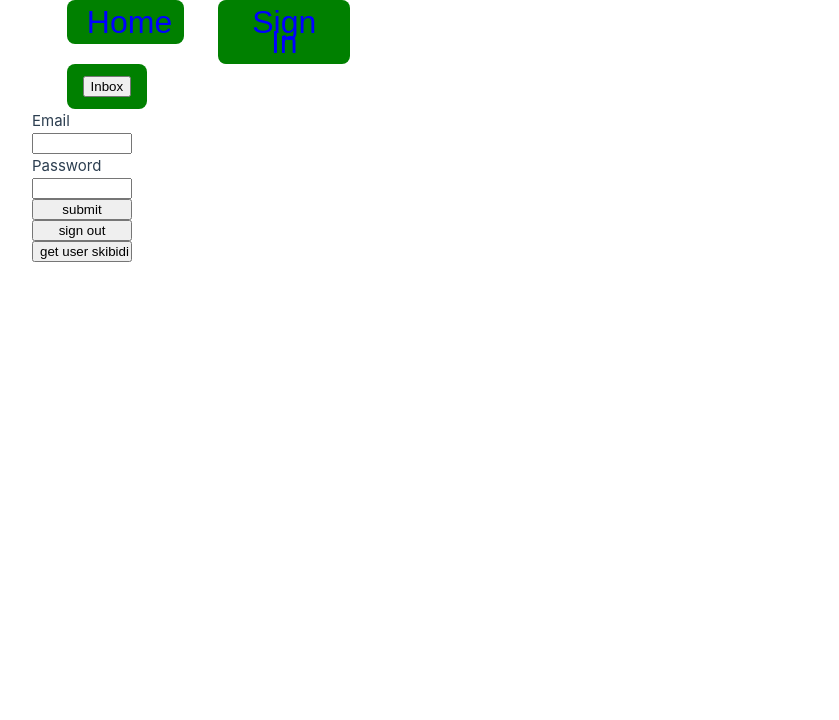
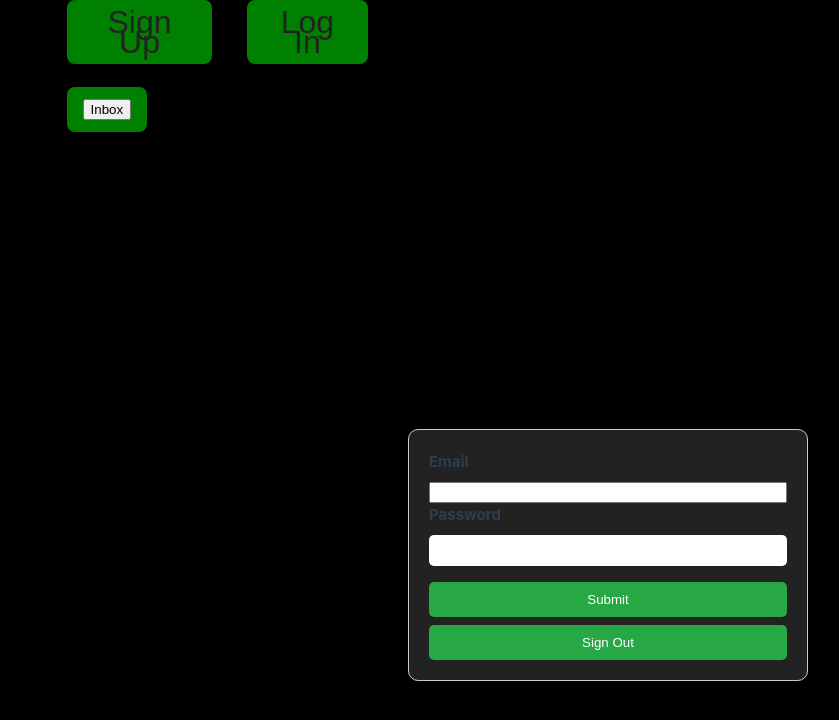
Before and after one commit to staten-island-tech/vue-supabase-project-mark-and-oleg, a Vue app in the folder my-app/: page /signin in a window 1280 px wide. Shown: the top 720 px of the page, without its empty margins (32-871 px from the left). Built offline with nearby package versions, Linux system fonts and the light colour scheme.

Commit message:
fghjfghj

```diff
--- a/my-app/src/App.vue
+++ b/my-app/src/App.vue
@@ -32,9 +32,9 @@ onMounted(()=>{
       <h2>Hello, {{ rizzler.data.user.user_metadata.alias }}</h2>
   </div>
   <div v-if="!sigma">
-    <button class="button-38"><RouterLink to="/">Home</RouterLink></button>
+    <button class="button-38"><RouterLink to="/">Sign Up</RouterLink></button>
 
-    <button class="button-38"><RouterLink to="/signin">Sign In</RouterLink></button>
+    <button class="button-38"><RouterLink to="/signin">Log In</RouterLink></button>
   </div>
   <div class="wrapper" v-if="sigma">
     <button class="button-38"><RouterLink to="/">Home</RouterLink></button>
@@ -56,8 +56,6 @@ onMounted(()=>{
 </template>
 
 <style scoped>
-
-
 .wrapper {
   display: flex;
   flex-wrap: wrap;
--- a/my-app/src/assets/main.css
+++ b/my-app/src/assets/main.css
@@ -6,7 +6,7 @@ a,
   text-decoration: none;
   margin-right: 5%;
   margin-left: 5%;
-  color: blue;
+  color: #222222;
 
   transition: 0.4s;
   font-size: 2rem;
@@ -14,7 +14,7 @@ a,
 }
 body{
     margin: 0 5% 0 5%;
-    background-color: white;
+    background-color: black;
 }
 
 .button-38 {
@@ -31,6 +31,8 @@ body{
   text-align: center;
   text-decoration: none #D1D5DB solid;
   text-decoration-thickness: auto;
+  margin-bottom: 2%;
+
 
   cursor: pointer;
   user-select: none;
--- a/my-app/src/stores/boxes.ts
+++ b/my-app/src/stores/boxes.ts
@@ -3,7 +3,7 @@ import { ref } from 'vue'
 
 export const boxesList = ref([
     {
-        item: 'Common crate',
+        item: 'Common Crate',
         rarity: 'common',
         value: 1,
         possibleLoot: [
@@ -60,7 +60,7 @@ export const boxesList = ref([
         itemType: 'crate'
     },
     {
-        item: 'Uncommon crate',
+        item: 'Uncommon Crate',
         rarity: 'uncommon',
         value: 2,
         possibleLoot: [
@@ -138,7 +138,7 @@ export const boxesList = ref([
         itemType: 'crate'
     },
     {
-        item: 'Rare crate',
+        item: 'Rare Crate',
         rarity: 'rare',
         value: 3,
         possibleLoot: [
@@ -195,7 +195,7 @@ export const boxesList = ref([
         itemType: 'crate'
     },
     {
-        item: 'Epic crate',
+        item: 'Epic Crate',
         rarity: 'epic',
         value: 4,
         possibleLoot: [
@@ -252,7 +252,7 @@ export const boxesList = ref([
         itemType: 'crate'
     },
     {
-        item: 'legendary crate',
+        item: 'Legendary Crate',
         rarity: 'legendary',
         value: 5,
         possibleLoot: [
@@ -302,7 +302,7 @@ export const boxesList = ref([
         itemType: 'crate'
     },
     {
-        item: 'exotic crate',
+        item: 'Exotic Crate',
         rarity: 'exotic',
         value: 6,
         possibleLoot: [
--- a/my-app/src/views/Marketplace.vue
+++ b/my-app/src/views/Marketplace.vue
@@ -69,19 +69,13 @@ onMounted(() => {
   rizz();
 });
 
-
-
-
 async function buyBox(box: Box) {
   const userData = await supabase.auth.getUser();
   const { data: oldSigmaData } = await supabase.from('userdata').select().eq('uuid', userData.data.user.id);
   let inventory = oldSigmaData[0].inventory;
   inventory.push(box);
   await supabase.from('userdata').update({ inventory }).eq('uuid', userData.data.user.id);
-
 }
-
-
 
 </script>
 
@@ -111,7 +105,7 @@ async function buyBox(box: Box) {
   height: 550px;
   padding: 10px;
   margin: 10px;
-  background-color: black;
+  background-color: #141414;
   border: 1px solid #ccc;
   border-radius: 5px;
   justify-content: space-around;
@@ -132,8 +126,6 @@ async function buyBox(box: Box) {
   left: 50%;
   transform: translate(-50%, -50%);
 }
-
-
 
 button {
   margin-top: 10px;
@@ -170,4 +162,7 @@ button:hover {
   background-color: black;
 }
 
+h1, h2, p, div, button {
+  color: white;
+}
 </style>
--- a/my-app/src/views/SignIn.vue
+++ b/my-app/src/views/SignIn.vue
@@ -1,9 +1,9 @@
 <script setup>
-
 import { supabase } from '@/lib/supabaseClient.js'
 import { ref } from 'vue'
-let username = ref()
-let password = ref()
+
+let username = ref('')
+let password = ref('')
 
 async function signInWithEmail() {
   const { data, error } = await supabase.auth.signInWithPassword({
@@ -19,8 +19,8 @@ async function signInWithEmail() {
   if(error === null){
     console.log("whatthesigma");
     location.reload();
-  }else{
-    alert(error)
+  } else {
+    alert(error.message)
   }
 }
 
@@ -29,33 +29,83 @@ async function getUserData() {
   const user = (await supabase.auth.getUser()).data.user.id;
   console.log(user)
 }
+
 async function signOutCurrentUser() {
   await supabase.auth.signOut();
   location.reload();
 }
-
 </script>
 
 <template>
-
-  <div class="about">
-    <form class="positionForm">
-      <label id="hi" for="hi">Email</label>
-      <input v-model="username" required/>
-      <label id="hi" for="hello">Password</label>
-      <input v-model="password" type="password" required/>
-      <input id="hi" type="submit" value="submit" @click.prevent="signInWithEmail">
-      <input id="hi" type="submit" value="sign out" @click.prevent="signOutCurrentUser">
-      <input id="hi" type="submit" value="get user skibidi data" @click.prevent="getUserData">
-    </form>
+  <div class="container">
+    <div class="form-container">
+      <form class="positionForm">
+        <label for="hi">Email</label>
+        <input v-model="username" required />
+        <label for="hello">Password</label>
+        <input v-model="password" type="password" required />
+        <input type="submit" value="Submit" @click.prevent="signInWithEmail">
+        <input type="button" value="Sign Out" @click.prevent="signOutCurrentUser">
+      </form>
+    </div>
   </div>
 </template>
 
 <style scoped>
-.positionForm{
+body {
+  background-color: #141414;
+  color: white;
+  font-family: Arial, sans-serif;
+}
+
+.container {
+  display: flex;
+  justify-content: center;
+  align-items: center;
+  height: 100vh;
+}
+
+.form-container {
+  background-color: #222;
+  padding: 20px;
+  border-radius: 10px;
+  box-shadow: 0 4px 8px rgba(0, 0, 0, 0.2);
+  border: 1px solid #ccc;
+  width: 400px;
+}
+
+.positionForm {
   display: flex;
   flex-direction: column;
-  width: 100px;
-  justify-content: center;
+}
+
+label {
+  margin-bottom: 8px;
+  font-weight: bold;
+}
+
+input[type="text"], input[type="password"] {
+  margin-bottom: 16px;
+  padding: 8px;
+  border: none;
+  border-radius: 5px;
+}
+
+input[type="submit"], input[type="button"] {
+  margin-bottom: 8px;
+  padding: 10px;
+  background-color: #28a745;
+  color: white;
+  border: none;
+  border-radius: 5px;
+  cursor: pointer;
+}
+
+input[type="submit"]:hover, input[type="button"]:hover {
+  background-color: #218838;
+}
+
+input[type="submit"]:last-child, input[type="button"]:last-child {
+  margin-bottom: 0;
 }
 </style>
```
